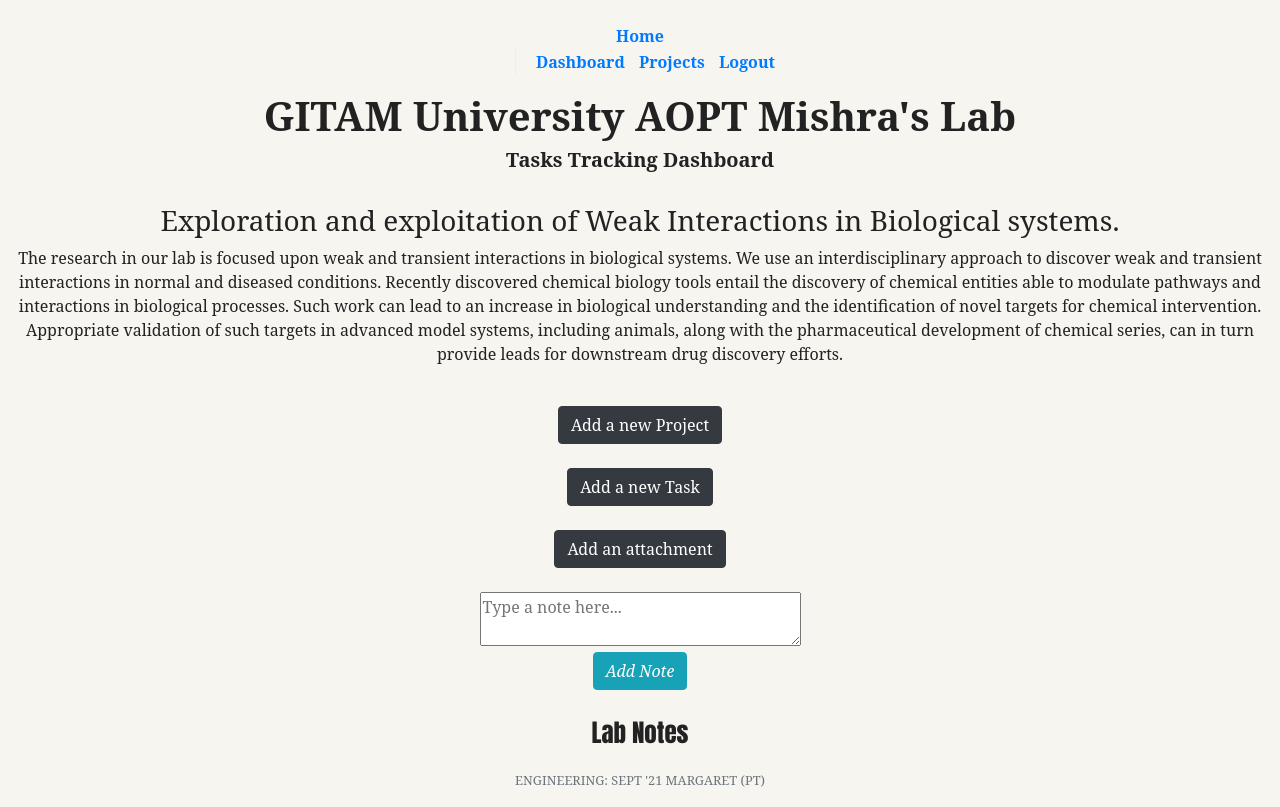
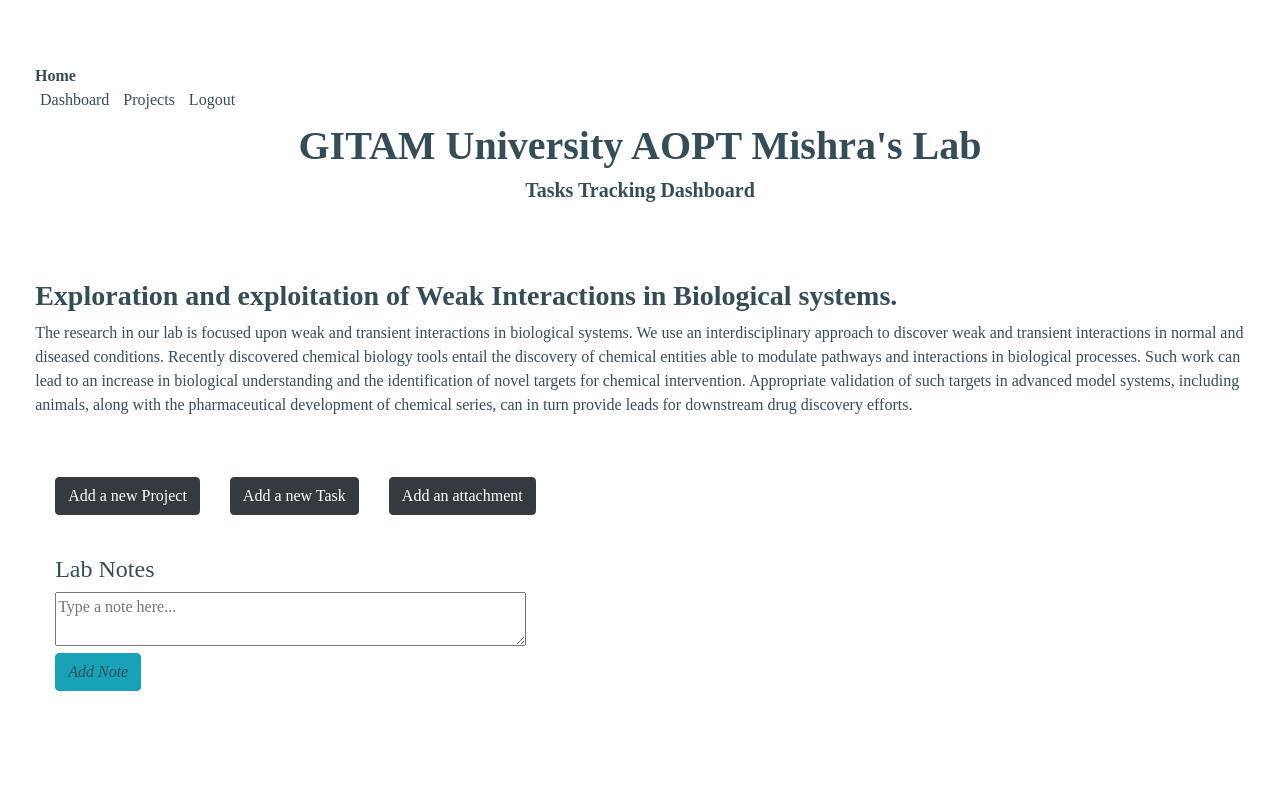
Before and after one commit to sukhanova/HB-Capstone, a Flask app: page /users_dashboard/1 in a window 1280 px wide. After the commit the page ends 691 px from the top, so only its background shows below. Run offline with Flask 2, Linux system fonts and the light colour scheme; the visitor is signed in with stand-in values (Sample User, id 1); data that the repository does not hold is empty; parts of the project's set-up code (start-up, migrations or seed data) failed here and were passed over; some libraries are stand-ins or nearby versions.

Commit message:
Working on styling, changing some html structure

```diff
--- a/static/css/styles.css
+++ b/static/css/styles.css
@@ -1,73 +1,134 @@
 /* Global Layout Set-up */
-* {
-    font-family: 'Oswald',
-        sans-serif;
-    font-family: 'Noto Serif',
-        serif;
+*{
+    font-family: 'STIX Two Text', serif;
+    color: #354d57;
+}
+
+html {
+	padding: 10px;
 }
 
 /* Type Selectors ------------------ */
-body {
-    /* Margin bottom by footer height */
-    padding: 1.5em;
-    margin-bottom: 2em;
-    font-family: 'Times New Roman', Times, serif;
-    color: #222;
-    background: #f7f5f0;
-    margin: 0;
-    padding: 0;
-    text-align: center;
+
+header {
+	background-repeat: no-repeat;
+	background-size: cover;
+	background-position: center center;
+	padding: 20px;
+	color:#354d57;
 }
 
-footer {
-    position: absolute;
-    bottom: 0;
-    width: 100%;
-    height: 2em;
-    /* fixed height of the footer*/
-    line-height: 1.5em;
-    /* Vertically center the text*/
-    background-color: #f5f5f5;
+nav {
+	text-align: left;
+	padding: 10px 5px;
+}
+
+nav ul {
+	list-style: none;
+	margin:0 2px;
+	padding: 0;
+}
+
+nav li {
+	display: inline-block;
+	padding: 5px 5px;
+}
+
+
+h3, h5 {
+	font-family: 'STIX Two Text', serif;
+	font-weight: 900;
+}
+
+label {
+	font-family: 'STIX Two Text', serif;
+	font-weight: bolder;
 }
 
 /* ID Selectors -------------------- */
 
 
 /* Class Selectors ----------------- */
+.welcome-color a {
+	color: #354d57;
+}
 
+.around-body {
+	padding: 2%;
+}
 
-/* Pseudo-classes ------------------ */
-
-
-/* Link Styles */
+.banner-text{
+	font-family: 'STIX Two Text', serif;
+	text-align: center;
+	color: #354d57;
+}
 
 .header-ul {
-	display: inline-block;
-    padding-left: 15px;
-    margin-left: 15px;
-    line-height: 18px;
-    color: darkslategray;
-    text-decoration: none;
-    font-weight: bold;
-    border-left: 1px solid #efefef;
-}
-
-.header-ul li a:first-child {
-    border-left: 0 none;
-}
-
-.header-ul ul a{
-	list-style: none;
-	margin:0 2px;
+	margin: 0;
 	padding: 0;
+	list-style-type: none;
+	color: #354d57;
 }
 
 .header-ul li {
-	display: inline-block;
-	padding: 5px 5px;
+	display: inline;
+	color: #354d57;
 }
 
-#note-p {
-	font-family: Impact, Haettenschweiler, 'Arial Narrow Bold', sans-serif;
-	font-size: 25px;
+.header-ul a {
+	color: #354d57;
 }
+
+.button-divs {
+	text-align: center;
+	color: black;
+}
+
+
+.login-form {
+	align-items: left;
+}
+
+.register-form {
+	align-items: right;
+}
+
+
+.forms-center {
+	align-items: center;
+}
+
+
+
+.notes-section {
+	bottom: 250px;
+	right:0;
+	font-size: 18pt;
+	font-weight: bolder;
+}
+
+
+.container {
+	align-items: center;
+	font-family: "Comic Sans MS", cursive, sans-serif;
+	font-size: 12pt;
+	font-weight: bolder;
+	margin: 5px;
+    margin-top: 20px;
+}
+
+
+.button-container {
+    margin-top: 0;
+    margin-bottom: 20px;
+    display: inline-flex;
+    width: 100%;
+}
+
+.input-group-btn-left {
+    padding-right: 30px;
+  }
+
+.input-group-btn-right {
+    padding-left: 30px;
+  }
--- a/templates/base.html
+++ b/templates/base.html
@@ -58,10 +58,10 @@
 {% endblock %}
 </div>
 
-{% block footer %}
+<!-- {% block footer %}
 <div class="container text-center sticky-bottom">
   <p class="text-muted"><small>ENGINEERING: SEPT '21 MARGARET (PT)</small></p>
 </div>
-{% endblock %}
+{% endblock %} -->
 </body>
 </html>
--- a/templates/users_dashboard.html
+++ b/templates/users_dashboard.html
@@ -12,29 +12,17 @@
          Appropriate validation of such targets in advanced model systems, including animals, along with the pharmaceutical development of chemical series, can in turn provide leads for downstream drug discovery efforts.</p>
 </div>
 <br>
-<div>
-	<div>
+<div class="container">
+	<div class="button-container">
+		<span class="input-group-btn input-group-btn-left">
 			<a href="/create_project" type="button" class="btn btn-dark">Add a new Project</a>
-		<br>
-	</div>
-	<div>
-		<br>
+		</span>
+		<span>
 		<a href="/select_project?next_project=add_task" type="button" class="btn btn-dark">Add a new Task</a>
-		<br>
-	</div>
-	<div>
-		<br>
+		</span>
+		<span class="input-group-btn input-group-btn-right">
 		<a href="/select_project?next_project=add_entry" type="button" class="btn btn-dark">Add an attachment</a>
-		<br>
-		<br>
-	</div>
-		<div>
-			<form id="addNoteForm" action="/add_note" method="POST" enctype="multipart/form-data">
-				<!-- <h3>Note</h3> -->
-				<textarea name="note" id="note" placeholder="Type a note here..." rows="2" cols="30" required></textarea>
-				<br>
-				<button type="submit" class="btn btn-info submit"><i class="fa fa-trash fa-1" aria-hidden="true">Add Note</i></button>
-			</form>
+		</span>
 	</div>
 
 		<!-- <div class="notes-section">
@@ -50,8 +38,16 @@
 		</div> -->
 </div>
 <div class="container notes-section">
+	<h4 id="note-p">Lab Notes</h4>
+	<div>
+		<form id="addNoteForm" action="/add_note" method="POST" enctype="multipart/form-data">
+			<!-- <h3>Note</h3> -->
+			<textarea name="note" id="note" placeholder="Type a note here..." rows="2" cols="50" required></textarea>
 			<br>
-		<p id="note-p">Lab Notes</p>
+			<button type="submit" class="btn btn-info submit"><i class="fa fa-trash fa-1" aria-hidden="true">Add Note</i></button>
+		</form>
+	</div>
+	<br>
 		<div id="userNotes">
 			{% if notes %}
 				{% for note in notes%}
```
Also changed, not shown: templates/project.html (+9 -12 lines). Lines whose indentation alone changed are shown as unchanged.
